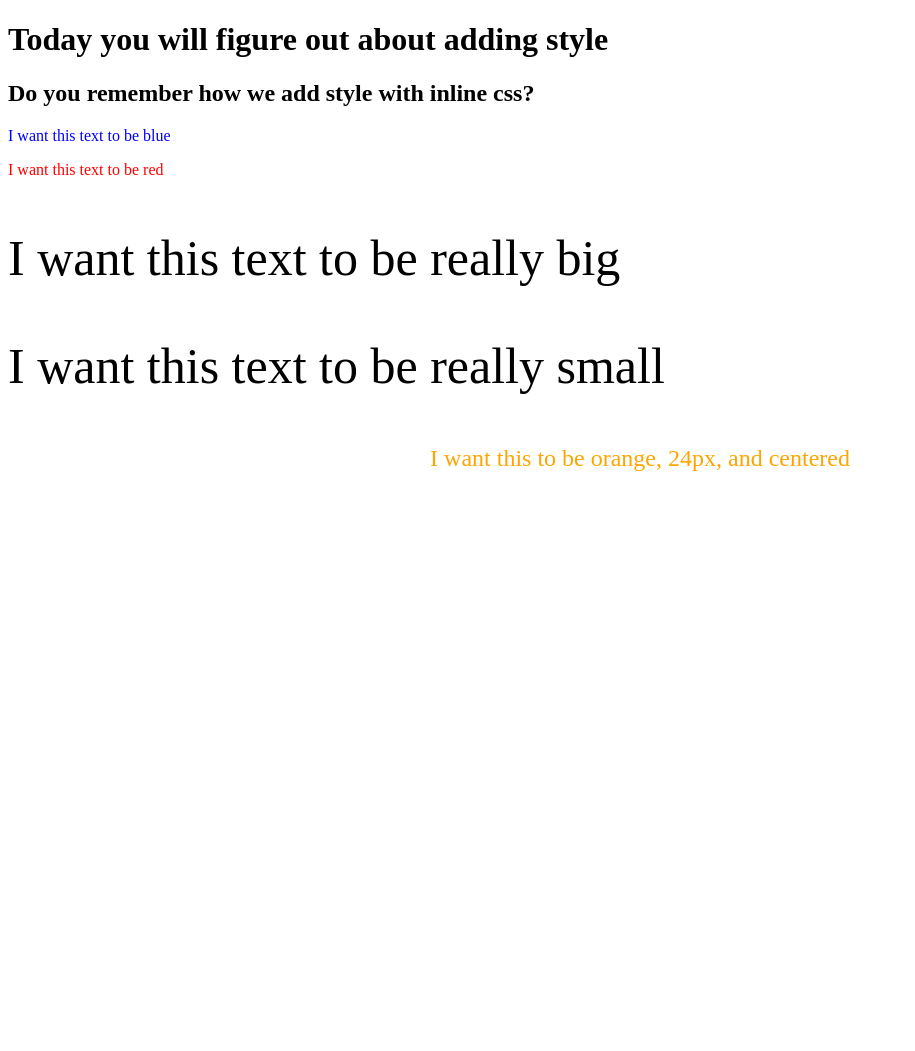
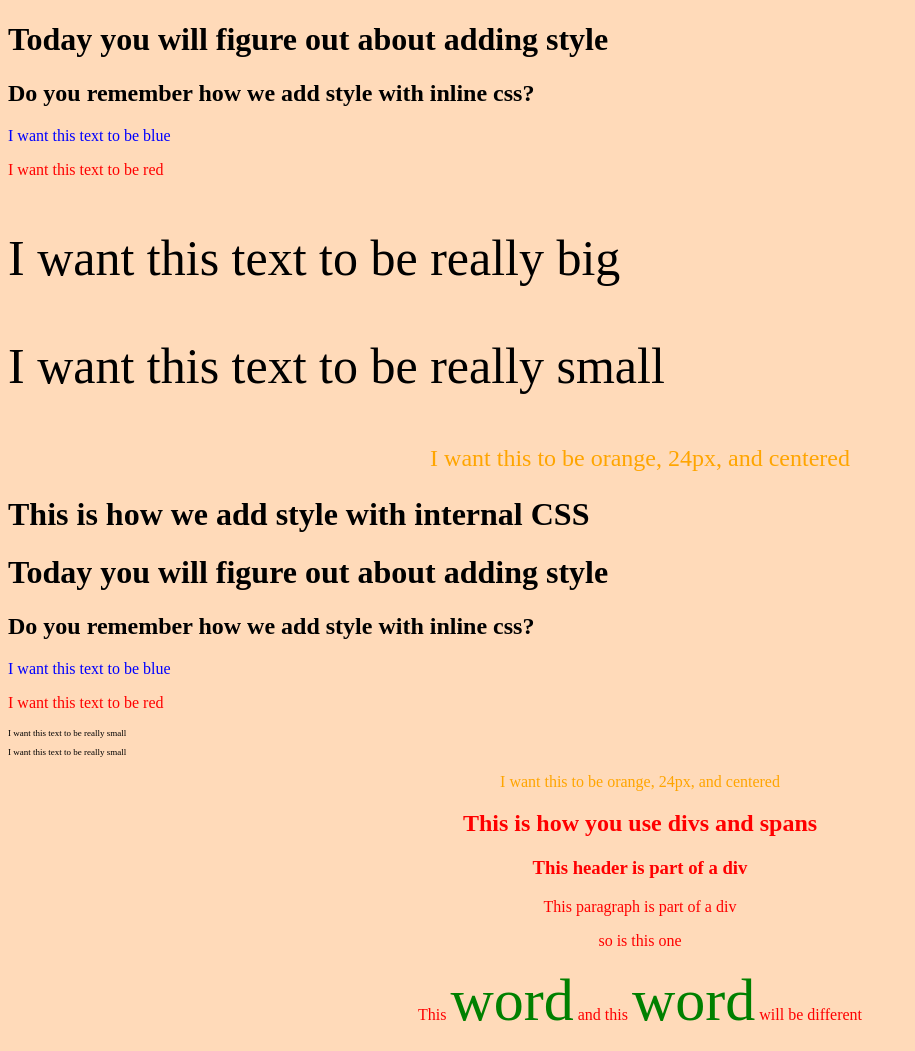
Before and after one commit to adent889/adent889.github.io, a plain HTML site: page cssdemo/index.html in a window 1280 px wide. Shown: the whole page, without its empty margins (0-915 px from the left). Before the commit the page ends 800 px from the top, so only its background shows below. Drawn offline with Linux system fonts and the light colour scheme.

Commit message:
End of Demo

```diff
--- a/cssdemo/index.html
+++ b/cssdemo/index.html
@@ -6,6 +6,39 @@
     <meta http-equiv="X-UA-Compatible" content="IE=edge">
     <meta name="viewport" content="width=device-width, initial-scale=1.0">
     <title>CSS Demo</title>
+    <style>
+        body {
+            background-color: peachpuff;
+        }
+
+        #blue-text {
+            color: blue;
+        }
+
+        .small-text {
+            font-size: xx-small;
+        }
+
+        #red-text {
+            color: red;
+        }
+
+        #multi-text {
+            color: orange;
+            font-size: 24 px;
+            text-align: center;
+        }
+
+        .christmas {
+            color: red;
+            text-align: center;
+        }
+
+        .large-green {
+            font-size: 60px;
+            color: green;
+        }
+    </style>
 </head>
 
 <body>
@@ -16,6 +49,26 @@
     <p style="font-size:50px;">I want this text to be really big</p>
     <p style="font-size:50px;">I want this text to be really small</p>
     <p style="color:orange; font-size:24px; text-align:center;">I want this to be orange, 24px, and centered</p>
+
+    <h1>This is how we add style with internal CSS</h1>
+    <h1>Today you will figure out about adding style</h1>
+    <h2>Do you remember how we add style with inline css?</h2>
+    <p id="blue-text">I want this text to be blue</p>
+    <p id="red-text">I want this text to be red</p>
+    <p class="small-text">I want this text to be really small</p>
+    <p class="small-text">I want this text to be really small</p>
+    <p id="multi-text">I want this to be orange, 24px, and centered</p>
+
+    <div class="christmas">
+        <h2>This is how you use divs and spans</h2>
+        <h3>This header is part of a div</h3>
+        <p>This paragraph is part of a div</p>
+        <p>so is this one</p>
+        <p>This <span class="large-green">word</span> and this <span class="large-green">word</span> will be different</p>
+    </div>
+
+    <div></div>
+    <span></span>
 </body>
 
 </html>
```
